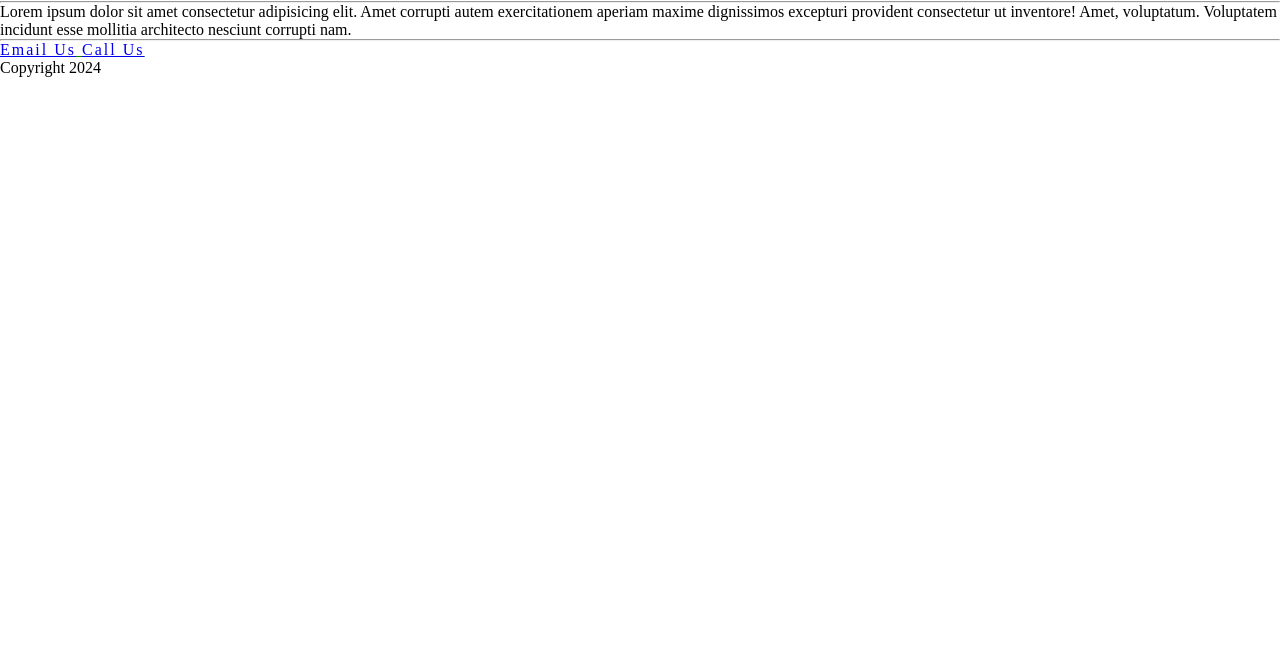
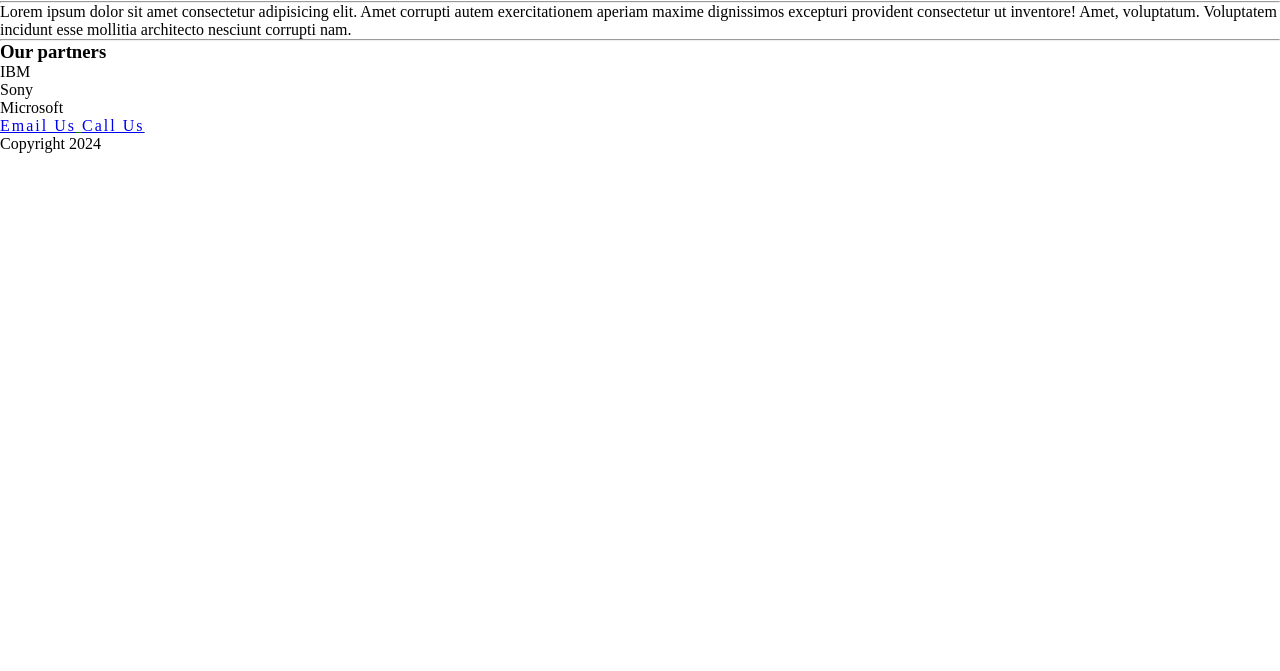
Before and after one commit to avt6966570/project2, a plain HTML site: page index.html in a window 1280 px wide. Shown: the part 129-800 px from the top of the page. Drawn offline with Linux system fonts and the light colour scheme.

Commit message:
Add Our partners section to home page

```diff
--- a/index.html
+++ b/index.html
@@ -31,6 +31,16 @@
         </p>
         <hr />
 
+        <!-- section partners -->
+        <section>
+            <h3>Our partners</h3>
+            <ul>
+                <li>IBM</li>
+                <li>Sony</li>
+                <li>Microsoft</li>
+            </ul>
+        </section>
+
         <!-- footer -->
         <footer>
             <a class="footer" href="mailto:mail@mail.ru">Email Us</a>
```
